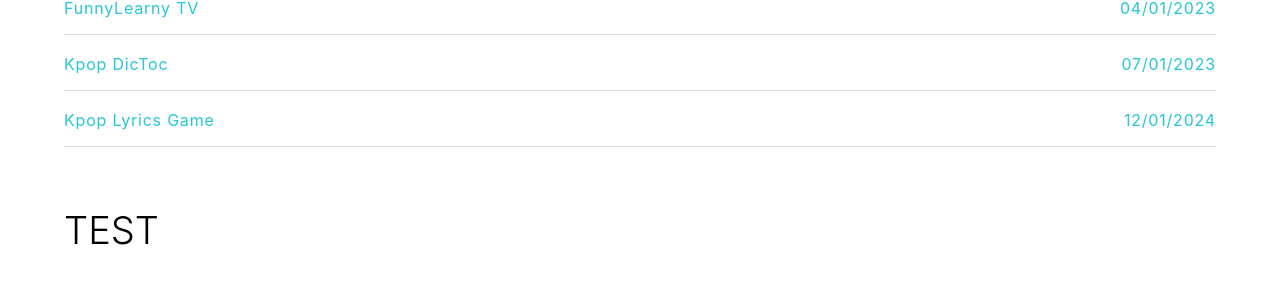
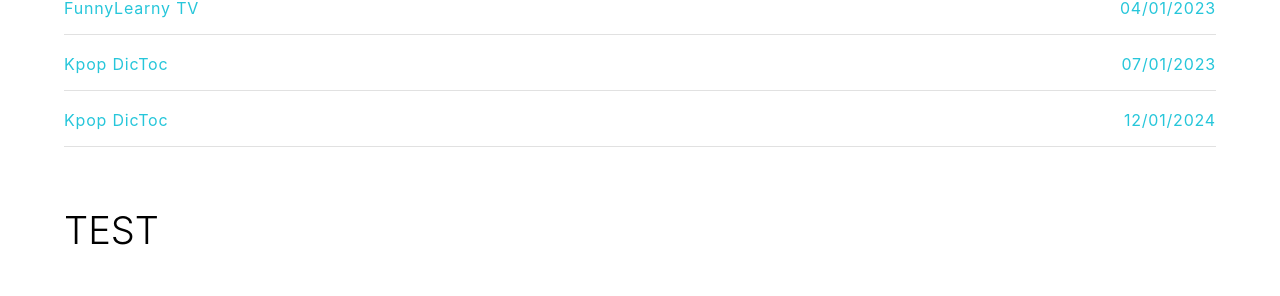
Before and after one commit to crazyjamy/crazyjamy.github.io, a Jekyll site: the page built from tags.html, in a window 1280 px wide and 900 px high, scrolled down 1085 px. Shown: the part 150-446 px from the top of the window. Built offline with Jekyll 4.4.1, drawn with Linux system fonts in a browser that asks for light colours.

Commit message:
Update 2024-12-20-kpopdictoc.md

```diff
--- a/_posts/2024-12-20-kpopdictoc.md
+++ b/_posts/2024-12-20-kpopdictoc.md
@@ -1,14 +1,14 @@
 ---
 layout: post
-title: "Kpop Lyrics Game"
+title: "Kpop DicToc"
 date: 2024-12-01 00:00:00
 image: 'https://github.com/crazyjamy/crazyjamy.github.io/blob/master/_images/_thumbnail/dictockpop-p.png?raw=true'
 description: Kpop Lyrics Game
 category: 'UI/UX - Research Note'
 tags:
 - Projects
-twitter_text: Kpop DicToc • 2v. App
-introduction: Kpop DicToc • 2v. App
+twitter_text: 2v. App
+introduction: 2v. App
 ---
 ---
 <div align="center" style="line-height: 2; font-family: -apple-system, BlinkMacSystemFont, Lato, Roboto, Segoe UI, Helvetica Neue, Helvetica, Verdana, Arial, sans-serif;">
```
